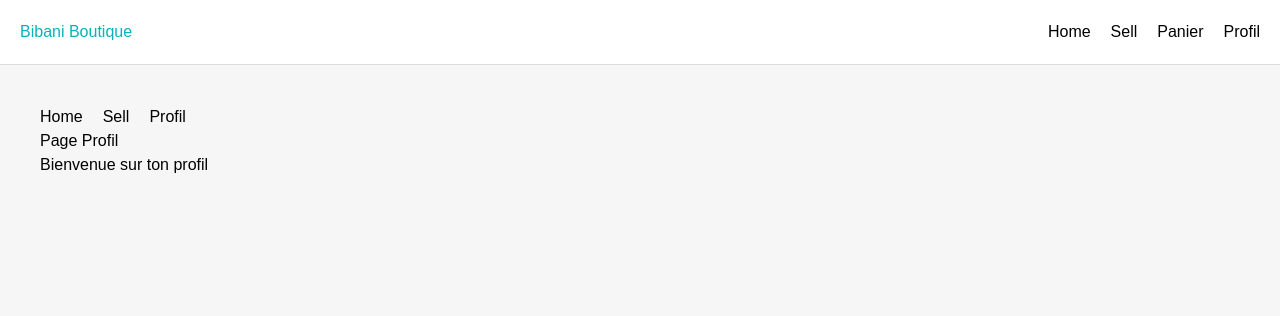
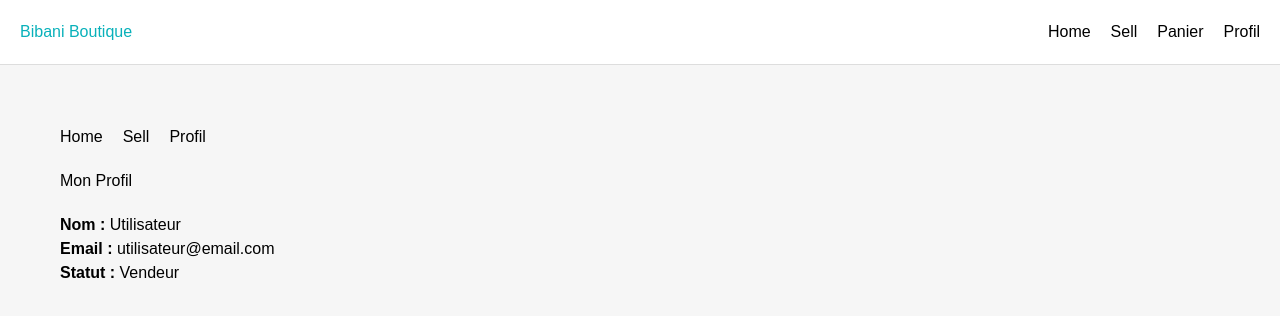
Before and after one commit to psakho922/vinted-web, a Next.js app: page /profil in a window 1280 px wide. Shown: the top 316 px of the page. Built offline with nearby package versions, Linux system fonts and the light colour scheme.

Commit message:
Update page.tsx

```diff
--- a/src/app/profil/page.tsx
+++ b/src/app/profil/page.tsx
@@ -1,16 +1,24 @@
+"use client";
+
 import Link from "next/link";
 
 export default function ProfilPage() {
   return (
-    <div>
-      <nav style={{ display: "flex", gap: "20px" }}>
+    <div style={{ padding: "20px" }}>
+      {/* MENU */}
+      <nav style={{ display: "flex", gap: "20px", marginBottom: "20px" }}>
         <Link href="/">Home</Link>
         <Link href="/sell">Sell</Link>
         <Link href="/profil">Profil</Link>
       </nav>
 
-      <h1>Page Profil</h1>
-      <p>Bienvenue sur ton profil</p>
+      <h1>Mon Profil</h1>
+
+      <div style={{ marginTop: "20px" }}>
+        <p><strong>Nom :</strong> Utilisateur</p>
+        <p><strong>Email :</strong> utilisateur@email.com</p>
+        <p><strong>Statut :</strong> Vendeur</p>
+      </div>
     </div>
   );
 }
```
